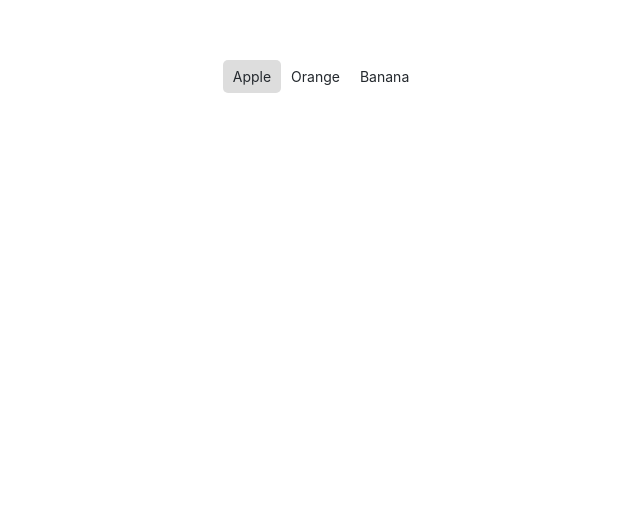
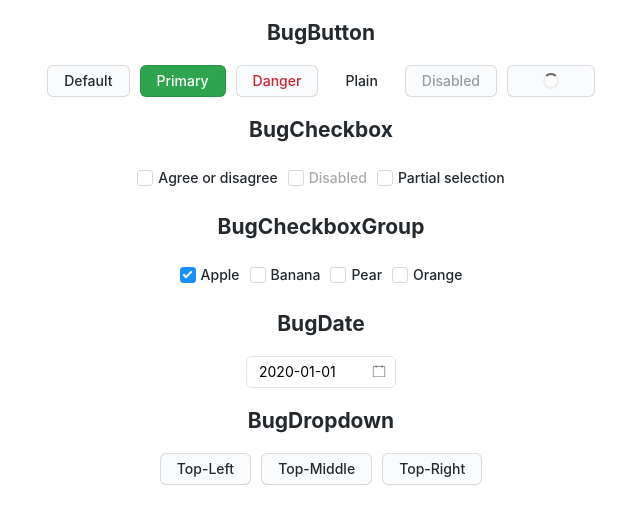
Before and after one commit to youginil/falco-vue, a Vue app: page / in a window 1280 px wide. Shown: the top 524 px of the page, without its empty margins (319-959 px from the left). Built offline with nearby package versions, Linux system fonts and the light colour scheme.

Commit message:
fix some bug

```diff
--- a/App.vue
+++ b/App.vue
@@ -1,10 +1,56 @@
 <template>
   <div class="tc">
-    <bug-tabs v-model="value" @change="trigger">
-      <bug-tab-pane :key="1">Apple</bug-tab-pane>
-      <bug-tab-pane :key="2">Orange</bug-tab-pane>
-      <bug-tab-pane :key="3">Banana</bug-tab-pane>
-    </bug-tabs>
+    <h4 class="title">BugButton</h4>
+    <div>
+      <bug-button class="mr10">Default</bug-button>
+      <bug-button class="mr10" type="primary">Primary</bug-button>
+      <bug-button class="mr10" type="danger">Danger</bug-button>
+      <bug-button class="mr10" type="plain">Plain</bug-button>
+      <bug-button class="mr10" :disabled="true">Disabled</bug-button>
+      <bug-button :loading="true">Loading</bug-button>
+    </div>
+    <h4 class="title">BugCheckbox</h4>
+    <div>
+      <bug-checkbox class="mr10" label="Agree or disagree"></bug-checkbox>
+      <bug-checkbox
+        class="mr10"
+        label="Disabled"
+        :disabled="true"
+      ></bug-checkbox>
+      <bug-checkbox label="Partial selection" :partial="true"></bug-checkbox>
+    </div>
+    <h4 class="title">BugCheckboxGroup</h4>
+    <div>
+      <bug-checkbox-group
+        :options="checkboxGroupOptions"
+        v-model="checkboxGroupValue"
+      ></bug-checkbox-group>
+    </div>
+    <h4 class="title">BugDate</h4>
+    <div>
+      <bug-date v-model="dateValue"></bug-date>
+    </div>
+    <h4 class="title">BugDropdown</h4>
+    <div>
+      <bug-dropdown position="top-left">
+        <template #default>
+          <bug-button class="mr10">Top-Left</bug-button>
+        </template>
+        <template #dropdown>Content</template>
+      </bug-dropdown>
+      <bug-dropdown position="top-middle">
+        <template #default>
+          <bug-button class="mr10">Top-Middle</bug-button>
+        </template>
+        <template #dropdown>Content</template>
+      </bug-dropdown>
+      <bug-dropdown position="top-right">
+        <template #default>
+          <bug-button>Top-Right</bug-button>
+        </template>
+        <template #dropdown>Content</template>
+      </bug-dropdown>
+    </div>
   </div>
 </template>
 
@@ -15,23 +61,32 @@ import { BugConfirm, BugMessage } from './src';
 export default defineComponent({
   name: 'App',
   setup() {
-    const value = ref(1);
-    function trigger(a: unknown) {
-      console.log('trigger', a);
-    }
-
+    const checkboxGroupOptions = ref([
+      { label: 'Apple', value: 0 },
+      { label: 'Banana', value: 1 },
+      { label: 'Pear', value: 2 },
+      { label: 'Orange', value: 3 },
+    ]);
+    const checkboxGroupValue = ref([0]);
+    const dateValue = ref('2020-01-01');
     return {
-      value,
-      trigger
+      checkboxGroupOptions,
+      checkboxGroupValue,
+      dateValue,
     };
   },
 });
 </script>
 
-<style>
+<style lang="scss" scoped>
 #app {
   -webkit-font-smoothing: antialiased;
   -moz-osx-font-smoothing: grayscale;
   margin-top: 60px;
+  text-align: center;
+}
+
+h4.title {
+  margin: 20px 0;
 }
 </style>
--- a/src/components/BugDate.vue
+++ b/src/components/BugDate.vue
@@ -49,7 +49,7 @@
               v-show="level === PanelLevel.Day"
               class="bug-date-title clickable"
               @click="onClickMonthTitle"
-              >{{ monthTitle }}</span
+              >-{{ monthTitle }}</span
             >
           </div>
           <div>
@@ -137,7 +137,7 @@
               </li>
             </ul>
           </div>
-          <div class="bug-date-today-btn" @click="onClickToday">今天</div>
+          <div class="bug-date-today-btn" @click="onClickToday">Today</div>
         </div>
       </div>
     </transition>
@@ -218,7 +218,7 @@ export default defineComponent({
           return `${start}-${start + 9}`;
         case PanelLevel.Month:
         case PanelLevel.Day:
-          return `${year.value}年`;
+          return `${year.value}`;
         default:
       }
       return '';
@@ -226,7 +226,7 @@ export default defineComponent({
 
     const monthTitle = computed((): string => {
       if (level.value === PanelLevel.Day) {
-        return `${month.value}月`;
+        return month.value > 9 ? `${month.value}` : `0${month.value}`;
       }
       return '';
     });
@@ -433,7 +433,7 @@ export default defineComponent({
       const y = today.getFullYear();
       const m = today.getMonth() + 1;
       const d = today.getDate();
-      emit('change', `${y}-${m > 9 ? m : '0' + m}-${d > 9 ? d : '0' + d}`);
+      emit('update:modelValue', `${y}-${m > 9 ? m : '0' + m}-${d > 9 ? d : '0' + d}`);
       open.value = false;
     };
 
--- a/src/themes/default/BugButton.scss
+++ b/src/themes/default/BugButton.scss
@@ -91,7 +91,7 @@
   }
 
   &.btn-plain {
-    border: transparent;
+    border-color: transparent;
     background-color: transparent;
     transition: color 0.3s ease;
     &:not(:disabled):hover {
```
Also changed, not shown: vite.doc.config.js (added).
